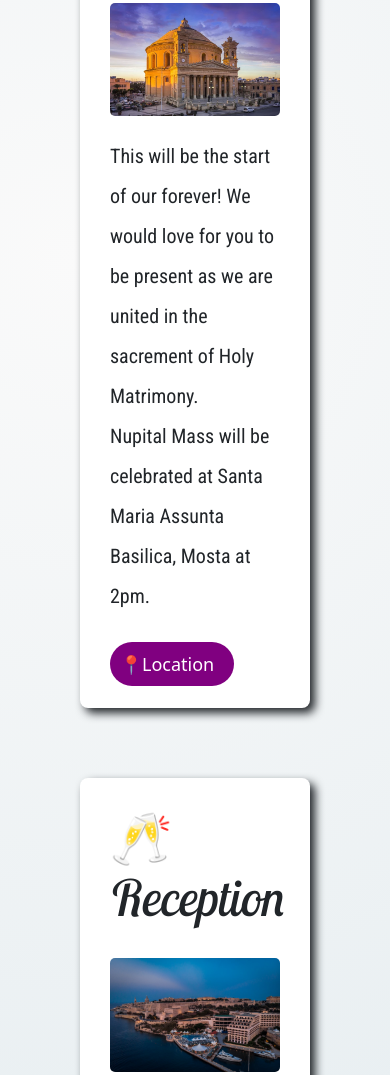
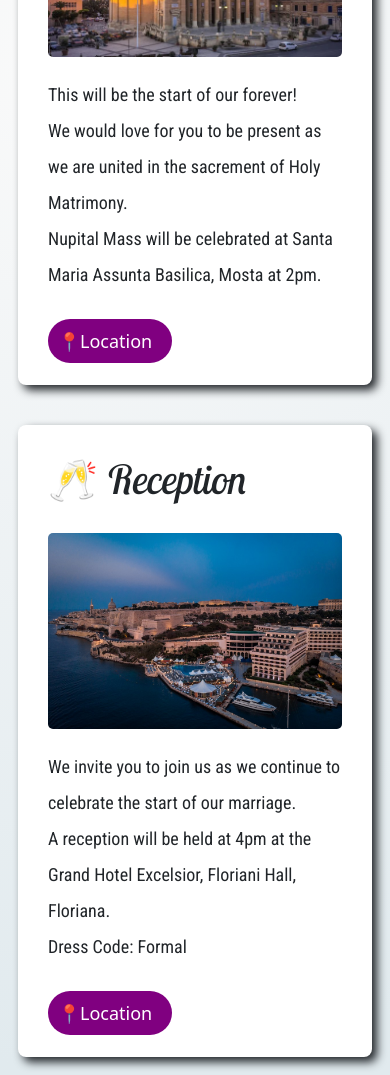
Before and after one commit to berscic/Wedding-Website, a plain HTML site: page weddingdetails.html in a window 390 px wide. Shown: the part 607-1682 px from the top of the page. Drawn offline with nearby package versions, Linux system fonts and the light colour scheme; a web font is replaced by a local one.

Commit message:
responsive eidt

```diff
--- a/src/style.css
+++ b/src/style.css
@@ -61,7 +61,7 @@ h1 {
 
 .mass {
   background-color: white;
-  margin: 40px 80px 70px 80px;
+  margin: 40px 60px 70px 60px;
   padding: 30px;
   border-radius: 8px;
   box-shadow: 5px 5px 10px;
@@ -97,7 +97,7 @@ h1 {
 
 .reception {
   background-color: white;
-  margin: 40px 80px 40px 80px;
+  margin: 40px 60px 40px 60px;
   padding: 30px;
   border-radius: 8px;
   box-shadow: 5px 5px 10px;
@@ -136,3 +136,26 @@ a:hover {
   border: solid 1px purple;
   transition: ease-in-out;
 }
+
+@media (max-width: 450px) {
+  .mass {
+    margin: 30px 18px 40px 18px;
+  }
+  .mass h3 {
+    font-size: 40px;
+  }
+  .mass p {
+    font-size: 18px;
+  }
+  .reception {
+    margin: 18px;
+  }
+
+  .reception h3 {
+    font-size: 40px;
+  }
+
+  .reception p {
+    font-size: 18px;
+  }
+}
--- a/weddingdetails.html
+++ b/weddingdetails.html
@@ -63,8 +63,9 @@
       <h3>💒 Nupital Mass</h3>
       <img src="./images/basilica.jpg" alt="basilica" class="img-fluid" />
       <p>
-        This will be the start of our forever! We would love for you to be
-        present as we are united in the sacrement of Holy Matrimony.<br />
+        This will be the start of our forever! <br />
+        We would love for you to be present as we are united in the sacrement of
+        Holy Matrimony.<br />
         Nupital Mass will be celebrated at Santa Maria Assunta Basilica, Mosta
         at 2pm.
       </p>
```
